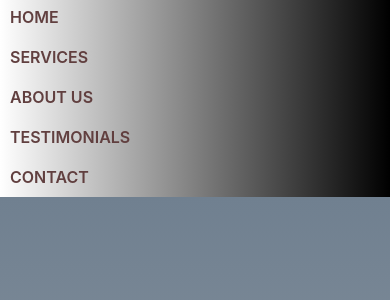
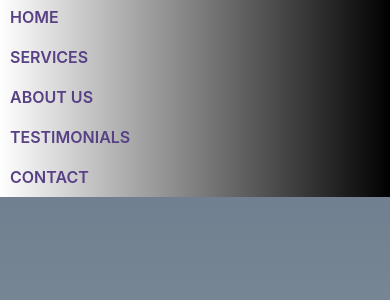
Before and after one commit to Aromal287/Lab-Supplies, a plain HTML site: page index.html in a window 390 px wide. Both pictures are taken after a click on the button "Toggle navigation". Shown: the part 63-363 px from the top of the page. Drawn offline with nearby package versions, Linux system fonts and the light colour scheme; some packages are replaced by stand-ins of ours; a script that the page names is missing.

Commit message:
updated1

```diff
--- a/index.css
+++ b/index.css
@@ -23,8 +23,14 @@ body{
     padding: 0 10px;
 }
 .navbar-nav li a {
-    color: rgb(97, 63, 63) !important;
+    color: #fff !important;
     font-weight: 600;
+}
+@media(max-width:767px){
+    .navbar-nav li a {
+        color: rgb(88, 64, 133) !important;
+        font-weight: 600;
+    }
 }
 
 .navbar-toggler-icon {
```
